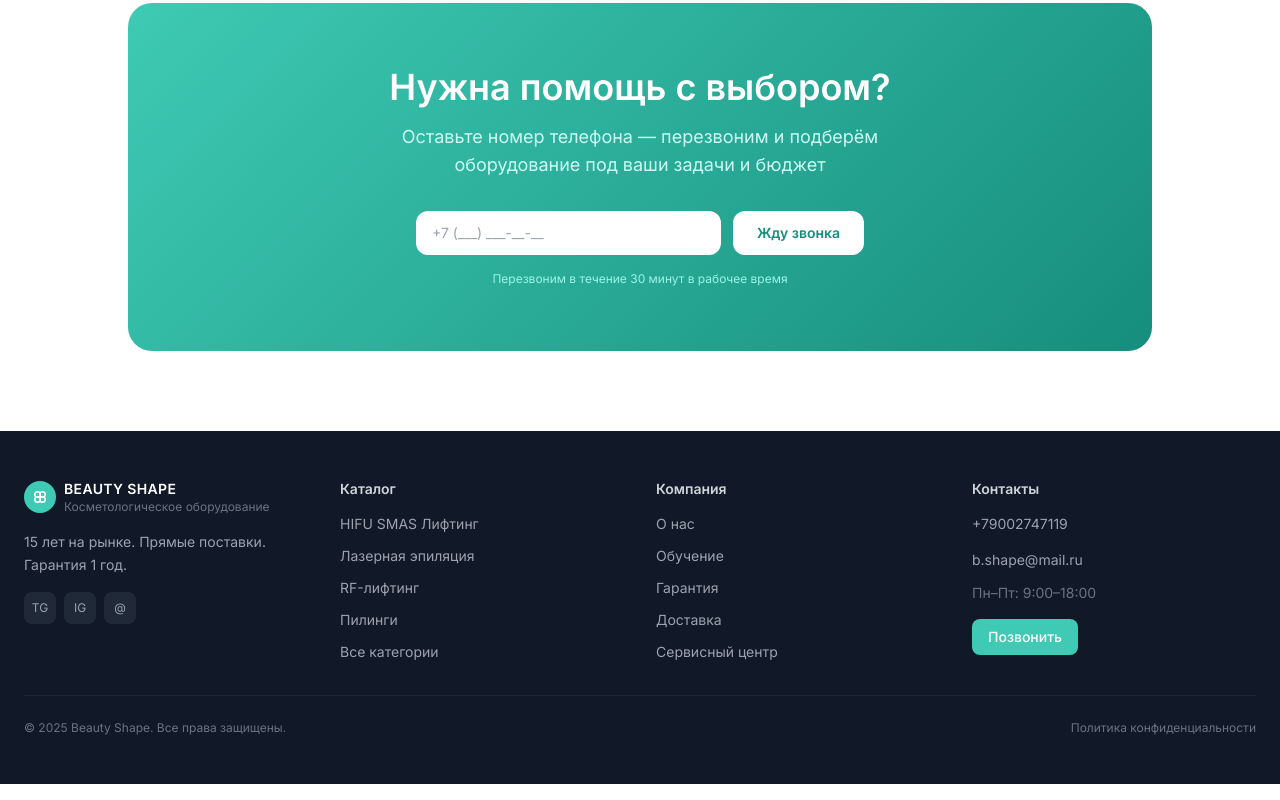
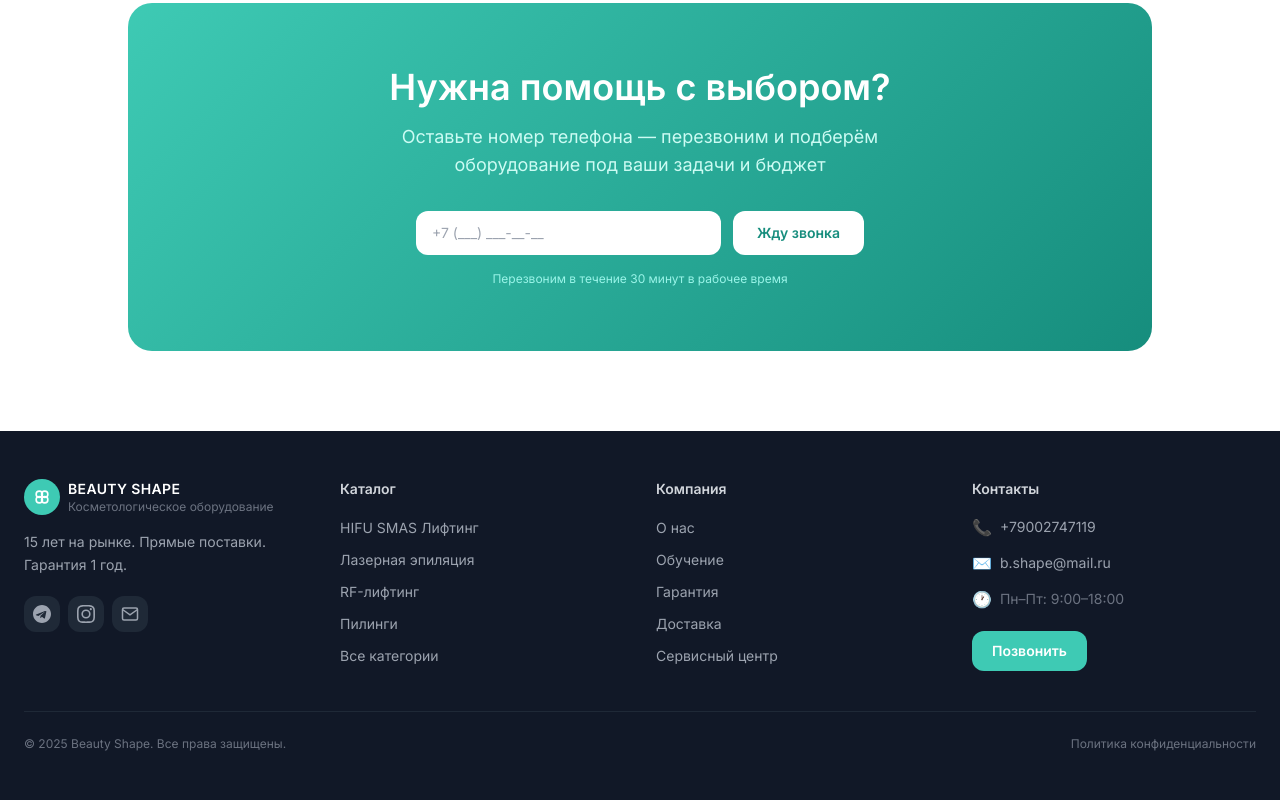
Before and after one commit to Khusrav-afk/Beauty-Shape, a Next.js app: page / in a window 1280 px wide. Shown: the part 2977-3777 px from the top of the page. Built offline with nearby package versions, Linux system fonts and the light colour scheme; a web font is replaced by a local one.

Commit message:
Update Footer.js

```diff
--- a/components/Footer.js
+++ b/components/Footer.js
@@ -1,19 +1,46 @@
 import Link from 'next/link'
 
+const PHONE = '+79002747119'
+const EMAIL = 'b.shape@mail.ru'
+const TG    = 'https://t.me/+aPk5OJJWJoJiYjhi'
+const IG    = 'https://www.instagram.com/apparat_kosmetolog.bs'
+
+function TelegramIcon() {
+  return (
+    <svg width="18" height="18" viewBox="0 0 24 24" fill="currentColor">
+      <path d="M12 0C5.373 0 0 5.373 0 12s5.373 12 12 12 12-5.373 12-12S18.627 0 12 0zm5.894 8.221-1.97 9.28c-.145.658-.537.818-1.084.508l-3-2.21-1.447 1.394c-.16.16-.295.295-.605.295l.213-3.053 5.56-5.023c.242-.213-.054-.333-.373-.12L7.14 14.516l-2.98-.924c-.647-.204-.66-.647.136-.958l11.647-4.491c.537-.194 1.006.131.951.078z"/>
+    </svg>
+  )
+}
+
+function InstagramIcon() {
+  return (
+    <svg width="18" height="18" viewBox="0 0 24 24" fill="currentColor">
+      <path d="M12 2.163c3.204 0 3.584.012 4.85.07 3.252.148 4.771 1.691 4.919 4.919.058 1.265.069 1.645.069 4.849 0 3.205-.012 3.584-.069 4.849-.149 3.225-1.664 4.771-4.919 4.919-1.266.058-1.644.07-4.85.07-3.204 0-3.584-.012-4.849-.07-3.26-.149-4.771-1.699-4.919-4.92-.058-1.265-.07-1.644-.07-4.849 0-3.204.013-3.583.07-4.849.149-3.227 1.664-4.771 4.919-4.919 1.266-.057 1.645-.069 4.849-.069zm0-2.163c-3.259 0-3.667.014-4.947.072-4.358.2-6.78 2.618-6.98 6.98-.059 1.281-.073 1.689-.073 4.948 0 3.259.014 3.668.072 4.948.2 4.358 2.618 6.78 6.98 6.98 1.281.058 1.689.072 4.948.072 3.259 0 3.668-.014 4.948-.072 4.354-.2 6.782-2.618 6.979-6.98.059-1.28.073-1.689.073-4.948 0-3.259-.014-3.667-.072-4.947-.196-4.354-2.617-6.78-6.979-6.98-1.281-.059-1.69-.073-4.949-.073zm0 5.838a6.162 6.162 0 100 12.324 6.162 6.162 0 000-12.324zM12 16a4 4 0 110-8 4 4 0 010 8zm6.406-11.845a1.44 1.44 0 100 2.881 1.44 1.44 0 000-2.881z"/>
+    </svg>
+  )
+}
+
+function EmailIcon() {
+  return (
+    <svg width="18" height="18" viewBox="0 0 24 24" fill="none" stroke="currentColor" strokeWidth="2">
+      <path d="M4 4h16c1.1 0 2 .9 2 2v12c0 1.1-.9 2-2 2H4c-1.1 0-2-.9-2-2V6c0-1.1.9-2 2-2z"/>
+      <polyline points="22,6 12,13 2,6"/>
+    </svg>
+  )
+}
+
 export default function Footer() {
-  const phone = process.env.NEXT_PUBLIC_PHONE || '+79002747119'
-  const email = process.env.NEXT_PUBLIC_EMAIL || 'b.shape@mail.ru'
-  const tg    = process.env.NEXT_PUBLIC_TELEGRAM || 'https://t.me/+aPk5OJJWJoJiYjhi'
-  const ig    = process.env.NEXT_PUBLIC_INSTAGRAM || 'https://www.instagram.com/apparat_kosmetolog.bs'
-
   return (
     <footer className="bg-gray-900 text-white mt-20">
       <div className="max-w-7xl mx-auto px-4 sm:px-6 py-12">
-        <div className="grid grid-cols-1 md:grid-cols-4 gap-8">
+        <div className="grid grid-cols-1 sm:grid-cols-2 md:grid-cols-4 gap-8">
+
+          {/* Brand */}
           <div>
             <div className="flex items-center gap-2 mb-4">
-              <div className="w-8 h-8 rounded-full flex items-center justify-center" style={{background:'#3ECAB4'}}>
-                <svg width="16" height="16" viewBox="0 0 20 20" fill="none">
+              <div className="w-9 h-9 rounded-full flex items-center justify-center flex-shrink-0" style={{background:'#3ECAB4'}}>
+                <svg width="18" height="18" viewBox="0 0 20 20" fill="none">
                   <circle cx="7" cy="7" r="3.5" stroke="white" strokeWidth="1.8"/>
                   <circle cx="13" cy="7" r="3.5" stroke="white" strokeWidth="1.8"/>
                   <circle cx="7" cy="13" r="3.5" stroke="white" strokeWidth="1.8"/>
@@ -25,44 +52,111 @@ export default function Footer() {
                 <div className="text-xs text-gray-500">Косметологическое оборудование</div>
               </div>
             </div>
-            <p className="text-sm text-gray-400 leading-relaxed mb-4">15 лет на рынке. Прямые поставки. Гарантия 1 год.</p>
+            <p className="text-sm text-gray-400 leading-relaxed mb-5">15 лет на рынке. Прямые поставки. Гарантия 1 год.</p>
+
+            {/* Social icons */}
             <div className="flex gap-2">
-              <a href={tg} target="_blank" rel="noopener" className="w-8 h-8 rounded-lg bg-gray-800 flex items-center justify-center text-xs text-gray-400 hover:bg-teal-600 hover:text-white transition-colors" title="Telegram">TG</a>
-              <a href={ig} target="_blank" rel="noopener" className="w-8 h-8 rounded-lg bg-gray-800 flex items-center justify-center text-xs text-gray-400 hover:bg-pink-600 hover:text-white transition-colors" title="Instagram">IG</a>
-              <a href={`mailto:${email}`} className="w-8 h-8 rounded-lg bg-gray-800 flex items-center justify-center text-xs text-gray-400 hover:bg-gray-700 hover:text-white transition-colors" title="Email">@</a>
+              <a href={TG} target="_blank" rel="noopener"
+                className="w-9 h-9 rounded-xl flex items-center justify-center text-gray-400 transition-all duration-200 hover:scale-110 hover:shadow-lg"
+                style={{'--hover-bg':'#29a9eb'}}
+                onMouseEnter={e => e.currentTarget.style.background='#29a9eb'}
+                onMouseLeave={e => e.currentTarget.style.background='#1f2937'}
+                title="Telegram"
+                data-social
+              >
+                <div className="w-9 h-9 rounded-xl bg-gray-800 flex items-center justify-center text-gray-400 hover:bg-sky-500 hover:text-white transition-all duration-200 hover:scale-110">
+                  <TelegramIcon />
+                </div>
+              </a>
+              <a href={IG} target="_blank" rel="noopener" title="Instagram"
+                className="w-9 h-9 rounded-xl bg-gray-800 flex items-center justify-center text-gray-400 hover:text-white transition-all duration-200 hover:scale-110"
+                style={{}}
+                onMouseEnter={e => { e.currentTarget.style.background='linear-gradient(45deg,#f09433,#e6683c,#dc2743,#cc2366,#bc1888)'; e.currentTarget.style.color='white' }}
+                onMouseLeave={e => { e.currentTarget.style.background='#1f2937'; e.currentTarget.style.color='' }}
+              >
+                <InstagramIcon />
+              </a>
+              <a href={`mailto:${EMAIL}`} title="Email"
+                className="w-9 h-9 rounded-xl bg-gray-800 flex items-center justify-center text-gray-400 hover:bg-teal-500 hover:text-white transition-all duration-200 hover:scale-110">
+                <EmailIcon />
+              </a>
             </div>
           </div>
+
+          {/* Catalog */}
           <div>
-            <h4 className="text-sm font-semibold mb-3 text-gray-300">Каталог</h4>
+            <h4 className="text-sm font-semibold mb-4 text-gray-300">Каталог</h4>
             <ul className="space-y-2">
-              {[['HIFU SMAS Лифтинг','/catalog/hifu-smas'],['Лазерная эпиляция','/catalog/laser-epil'],['RF-лифтинг','/catalog/rf-lifting'],['Пилинги','/catalog/peelings'],['Все категории','/catalog']].map(([l,h])=>(
-                <li key={h}><Link href={h} className="text-sm text-gray-400 hover:text-white transition-colors">{l}</Link></li>
+              {[
+                ['HIFU SMAS Лифтинг','/catalog/hifu-smas'],
+                ['Лазерная эпиляция','/catalog/diode-laser'],
+                ['RF-лифтинг','/catalog/needle-rf'],
+                ['Пилинги','/catalog/hydropeel'],
+                ['Все категории','/catalog'],
+              ].map(([l,h]) => (
+                <li key={h}>
+                  <Link href={h} className="text-sm text-gray-400 hover:text-white hover:translate-x-1 inline-block transition-all duration-200">
+                    {l}
+                  </Link>
+                </li>
               ))}
             </ul>
           </div>
+
+          {/* Company */}
           <div>
-            <h4 className="text-sm font-semibold mb-3 text-gray-300">Компания</h4>
+            <h4 className="text-sm font-semibold mb-4 text-gray-300">Компания</h4>
             <ul className="space-y-2">
-              {[['О нас','/about'],['Обучение','/training'],['Гарантия','/about#warranty'],['Доставка','/about#delivery'],['Сервисный центр','/about#service']].map(([l,h])=>(
-                <li key={h}><Link href={h} className="text-sm text-gray-400 hover:text-white transition-colors">{l}</Link></li>
+              {[
+                ['О нас','/about'],
+                ['Обучение','/training'],
+                ['Гарантия','/about#warranty'],
+                ['Доставка','/about#delivery'],
+                ['Сервисный центр','/about#service'],
+              ].map(([l,h]) => (
+                <li key={h}>
+                  <Link href={h} className="text-sm text-gray-400 hover:text-white hover:translate-x-1 inline-block transition-all duration-200">
+                    {l}
+                  </Link>
+                </li>
               ))}
             </ul>
           </div>
+
+          {/* Contacts */}
           <div>
-            <h4 className="text-sm font-semibold mb-3 text-gray-300">Контакты</h4>
+            <h4 className="text-sm font-semibold mb-4 text-gray-300">Контакты</h4>
             <ul className="space-y-3">
-              <li><a href={`tel:${phone}`} className="text-sm text-gray-400 hover:text-white transition-colors">{phone}</a></li>
-              <li><a href={`mailto:${email}`} className="text-sm text-gray-400 hover:text-white transition-colors">{email}</a></li>
-              <li className="text-sm text-gray-500">Пн–Пт: 9:00–18:00</li>
+              <li>
+                <a href={`tel:${PHONE}`} className="text-sm text-gray-400 hover:text-white transition-colors flex items-center gap-2 group">
+                  <span className="text-base">📞</span>
+                  <span className="group-hover:translate-x-0.5 transition-transform">{PHONE}</span>
+                </a>
+              </li>
+              <li>
+                <a href={`mailto:${EMAIL}`} className="text-sm text-gray-400 hover:text-white transition-colors flex items-center gap-2 group">
+                  <span className="text-base">✉️</span>
+                  <span className="group-hover:translate-x-0.5 transition-transform">{EMAIL}</span>
+                </a>
+              </li>
+              <li className="text-sm text-gray-500 flex items-center gap-2">
+                <span className="text-base">🕐</span>
+                Пн–Пт: 9:00–18:00
+              </li>
             </ul>
-            <a href={`tel:${phone}`} className="mt-4 inline-block px-4 py-2 rounded-lg text-sm font-medium text-white transition-all hover:opacity-90" style={{background:'#3ECAB4'}}>
+            <a href={`tel:${PHONE}`}
+              className="mt-5 inline-block px-5 py-2.5 rounded-xl text-sm font-semibold text-white transition-all duration-200 hover:shadow-lg hover:-translate-y-0.5 hover:opacity-90"
+              style={{background:'#3ECAB4'}}>
               Позвонить
             </a>
           </div>
         </div>
-        <div className="border-t border-gray-800 mt-8 pt-6 flex flex-col sm:flex-row justify-between items-center gap-2">
+
+        <div className="border-t border-gray-800 mt-10 pt-6 flex flex-col sm:flex-row justify-between items-center gap-2">
           <p className="text-xs text-gray-500">© 2025 Beauty Shape. Все права защищены.</p>
-          <Link href="/privacy" className="text-xs text-gray-500 hover:text-gray-300">Политика конфиденциальности</Link>
+          <Link href="/privacy" className="text-xs text-gray-500 hover:text-gray-300 transition-colors">
+            Политика конфиденциальности
+          </Link>
         </div>
       </div>
     </footer>
```
